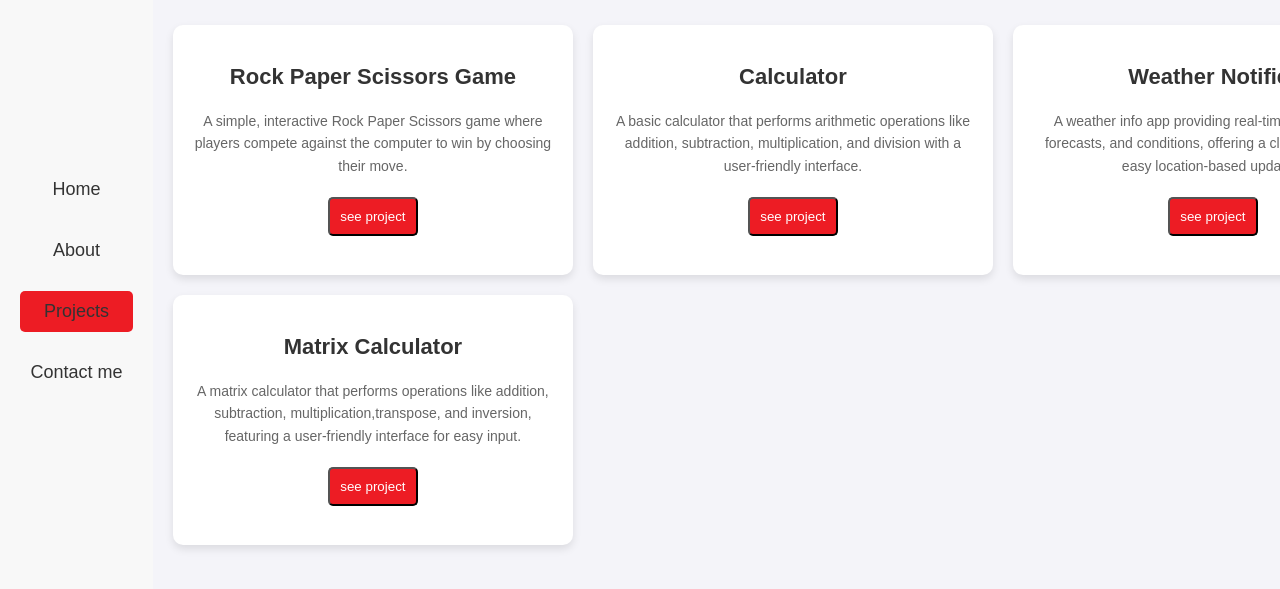
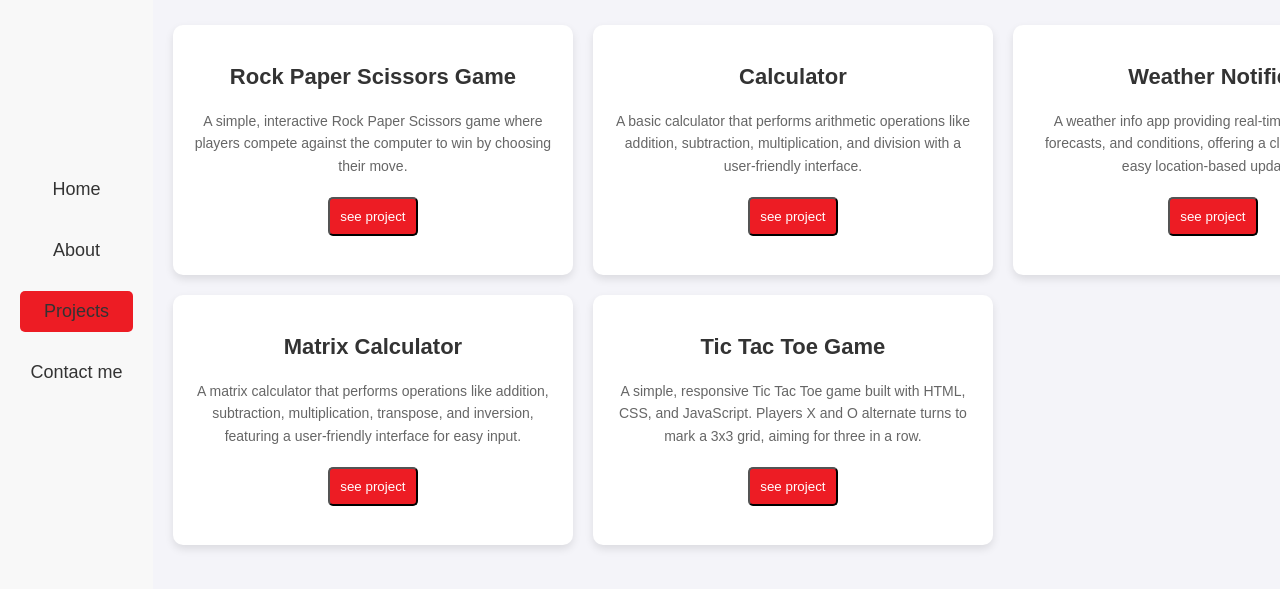
Before and after one commit to devang-kumar/portfolio-website, a plain HTML site: page projects.html in a window 1280 px wide. Shown: the part 127-716 px from the top of the page. Drawn offline with Linux system fonts and the light colour scheme.

Commit message:
Update projects.html

```diff
--- a/projects.html
+++ b/projects.html
@@ -44,12 +44,16 @@
                 </div>
                 <div class="service-card">
                     <h3 class="service-title">Matrix Calculator</h3>
-                    <p class="service-description">A matrix calculator that performs operations like addition, subtraction, multiplication,transpose, and inversion, featuring a user-friendly interface for easy input.</p>
+                    <p class="service-description">A matrix calculator that performs operations like addition, subtraction, multiplication, transpose, and inversion, featuring a user-friendly interface for easy input.</p>
                     <a href="https://github.com/devang-kumar/matrix-calculator-numpy-"><button class="proj">see project</button></a>
+                </div>
+                <div class="service-card">
+                    <h3 class="service-title">Tic Tac Toe Game</h3>
+                    <p class="service-description">A simple, responsive Tic Tac Toe game built with HTML, CSS, and JavaScript. Players X and O alternate turns to mark a 3x3 grid, aiming for three in a row.</p>
+                    <a href="https://devang-kumar.github.io/Tic-Tac-Toe-Game/"><button class="proj">see project</button></a>
                 </div>
             </div>
         </div>
-
     </div>
 </body>
 </html>
```
